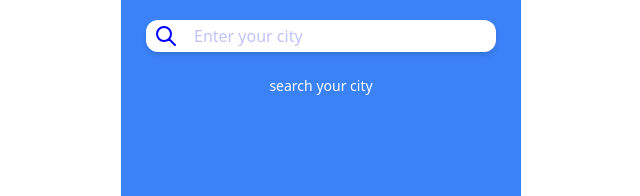
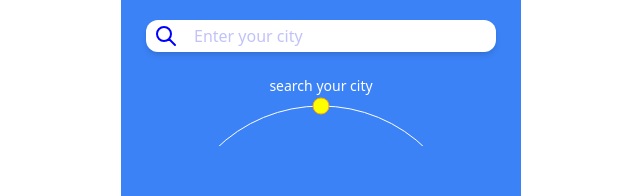
Before and after one commit to chickie8x/vue3-weather, a Vue app: page / in a window 1280 px wide. Shown: the top 196 px of the page, without its empty margins (319-959 px from the left). Built offline with nearby package versions, Linux system fonts and the light colour scheme.

Commit message:
continue code

```diff
--- a/src/App.vue
+++ b/src/App.vue
@@ -6,6 +6,7 @@
         <ListCity />
       </div>
       <WeatherDetail />
+      <Astronomy />
     </div>
   </div>
 </template>
@@ -14,12 +15,14 @@
 import SearchBar from "./components/SearchBar.vue";
 import ListCity from "./components/ListCity.vue";
 import WeatherDetail from "./components/WeatherDetail.vue";
+import Astronomy from "./components/Astronomy.vue";
 
 export default {
   components: {
     SearchBar,
     ListCity,
     WeatherDetail,
-  },
+    Astronomy
+},
 };
 </script>
--- /dev/null
+++ b/src/components/Astronomy.vue
@@ -0,0 +1,26 @@
+<template>
+    <div class="flex justify-center">
+        <SunPath :hour="12" />
+    </div>
+</template>
+
+<script>
+import { weather } from '../stores/weather'
+import SunPath from './icons/SunPath.vue'
+
+export default {
+    name: 'Astronomy',
+    components: {
+        SunPath,
+    },
+
+    setup() {
+        const weatherInfo = weather()
+
+
+        return {
+            weatherInfo
+        }
+    }
+}
+</script>
--- a/src/components/WeatherDetail.vue
+++ b/src/components/WeatherDetail.vue
@@ -31,7 +31,7 @@
         class="flex flex-col text-white text-sm justify-center mb-3 text-center"
       >
         <span class="text-sm font-bold">Pressure</span>
-        {{ weatherInfo.weather.current.pressure_mb }}
+        {{ weatherInfo.weather.current.pressure_mb }} mba
       </div>
       <div
         class="flex flex-col text-white text-sm justify-center mb-3 text-center"
--- /dev/null
+++ b/src/components/icons/SunPath.vue
@@ -0,0 +1,113 @@
+<template>
+  <div>
+    <svg width="300" height="50">
+      <circle
+        cx="150"
+        cy="160"
+        r="150"
+        stroke="white"
+        strokeWidth="2"
+        fill="transparent"
+      />
+      <circle
+        :cx= "x"
+        :cy= "y"
+        r="8"
+        stroke="orange"
+        strokeWidth="1"
+        fill="yellow"
+      />
+    </svg>
+  </div>
+</template>
+
+<script>
+import { ref } from "vue-demi";
+export default {
+  name: "SunPath",
+  props: {
+    hour: {
+      type: String,
+      require: true,
+    },
+  },
+  setup(props) {
+    const x = ref(0);
+    const y = ref(0);
+    const sunPath = {
+      6: {
+        x: 50,
+        y: 50,
+      },
+      7: {
+        x: 67,
+        y: 35,
+      },
+      8: {
+        x: 83,
+        y: 25,
+      },
+      9: {
+        x: 100,
+        y: 20,
+      },
+      10: {
+        x: 116,
+        y: 15,
+      },
+      11: {
+        x: 133,
+        y: 12,
+      },
+      12: {
+        x: 150,
+        y: 10,
+      },
+      13: {
+        x: 166,
+        y: 12,
+      },
+      14: {
+        x: 183,
+        y: 15,
+      },
+      15: {
+        x: 200,
+        y: 20,
+      },
+      16: {
+        x: 217,
+        y: 25,
+      },
+      17: {
+        x: 233,
+        y: 35,
+      },
+      18: {
+        x: 250,
+        y: 50,
+      },
+    };
+
+    if (props.hour <= 6) {
+      x.value = 50;
+      y.value = 50;
+    } else if (props.hour > 6 && props.hour < 18) {
+      x.value = sunPath[props.hour].x;
+      y.value = sunPath[props.hour].y;
+    } else if (props.hour >= 18) {
+      x.value = 250;
+      y.value = 50;
+    }
+
+    return {
+        x,
+        y,
+        sunPath
+    }
+  },
+};
+</script>
+
+<style>
+</style>
```
